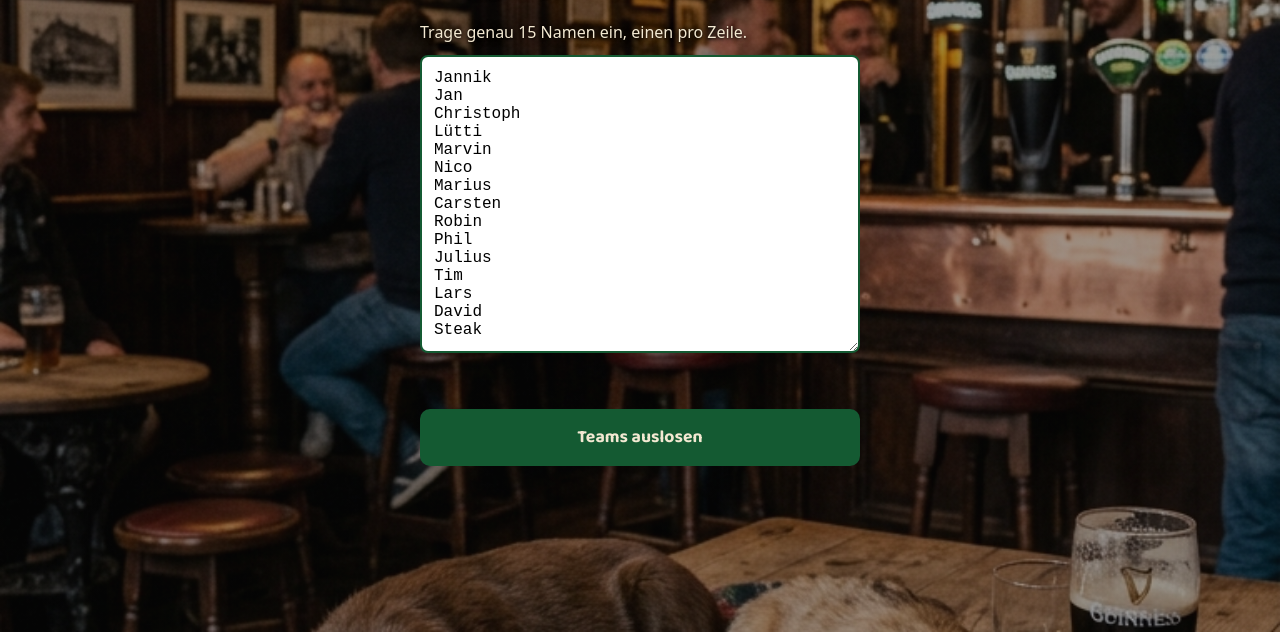
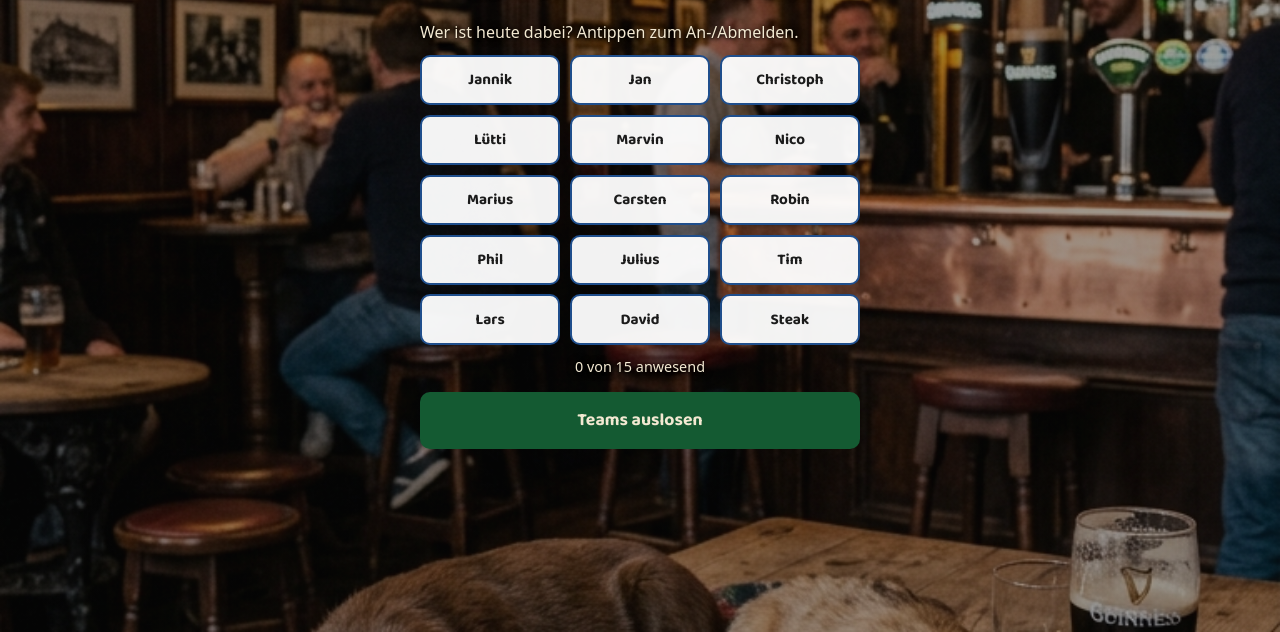
Before and after one commit to Rockokockoloris/dublin-rng, a plain HTML site: page index.html in a window 1280 px wide. Shown: the part 168-800 px from the top of the page. Drawn offline with Linux system fonts and the light colour scheme.

Commit message:
enhance setup to choose currently present people

```diff
--- a/app.js
+++ b/app.js
@@ -1,11 +1,12 @@
+const PRESET_NAMES = ["Jannik", "Jan", "Christoph", "Lütti", "Marvin", "Nico", "Marius", "Carsten", "Robin", "Phil", "Julius", "Tim", "Lars", "David", "Steak"];
 const MONTH_PAIRS = ["Januar / Februar", "März / April", "Mai / Juni", "Juli / August", "September / Oktober", "November / Dezember"];
 
 const setupScreen = document.getElementById("setup");
 const revealScreen = document.getElementById("reveal");
 const summaryScreen = document.getElementById("summary");
 
-const namesInput = document.getElementById("names-input");
-const setupError = document.getElementById("setup-error");
+const nameCardsEl = document.getElementById("name-cards");
+const presentCountEl = document.getElementById("present-count");
 const drawBtn = document.getElementById("draw-btn");
 
 const progressEl = document.querySelector(".progress");
@@ -17,6 +18,7 @@ const restartBtn = document.getElementById("restart-btn");
 
 let steps = [];
 let stepIndex = 0;
+const presentNames = new Set();
 
 function shuffle(array) {
   const result = array.slice();
@@ -27,27 +29,31 @@ function shuffle(array) {
   return result;
 }
 
-function parseNames(raw) {
-  return raw
-    .split("\n")
-    .map(n => n.trim())
-    .filter(n => n.length > 0);
+function renderNameCards() {
+  nameCardsEl.innerHTML = PRESET_NAMES.map(name => `
+    <button type="button" class="name-card" data-name="${name}" aria-pressed="false">${name}</button>
+  `).join("");
+  updatePresentCount();
 }
 
-function validateNames(names) {
-  if (names.length !== 15) {
-    return `Es müssen genau 15 Namen sein (aktuell: ${names.length}).`;
+function updatePresentCount() {
+  presentCountEl.textContent = `${presentNames.size} von ${PRESET_NAMES.length} anwesend`;
+}
+
+nameCardsEl.addEventListener("click", (event) => {
+  const card = event.target.closest(".name-card");
+  if (!card) return;
+  const name = card.dataset.name;
+  const isSelected = presentNames.has(name);
+  if (isSelected) {
+    presentNames.delete(name);
+  } else {
+    presentNames.add(name);
   }
-  const seen = new Set();
-  for (const name of names) {
-    const key = name.toLowerCase();
-    if (seen.has(key)) {
-      return `Der Name "${name}" kommt doppelt vor.`;
-    }
-    seen.add(key);
-  }
-  return null;
-}
+  card.classList.toggle("selected", !isSelected);
+  card.setAttribute("aria-pressed", String(!isSelected));
+  updatePresentCount();
+});
 
 function buildSteps(names) {
   const shuffled = shuffle(names);
@@ -94,14 +100,7 @@ function renderSummary() {
 }
 
 drawBtn.addEventListener("click", () => {
-  const names = parseNames(namesInput.value);
-  const error = validateNames(names);
-  if (error) {
-    setupError.textContent = error;
-    return;
-  }
-  setupError.textContent = "";
-  steps = buildSteps(names);
+  steps = buildSteps(PRESET_NAMES);
   stepIndex = 0;
   showScreen(revealScreen);
   renderStep();
@@ -118,7 +117,9 @@ nextBtn.addEventListener("click", () => {
 });
 
 restartBtn.addEventListener("click", () => {
-  namesInput.value = "";
-  setupError.textContent = "";
+  presentNames.clear();
+  renderNameCards();
   showScreen(setupScreen);
 });
+
+renderNameCards();
--- a/index.html
+++ b/index.html
@@ -18,23 +18,9 @@
   </header>
 
   <section id="setup" class="screen">
-    <p class="hint">Trage genau 15 Namen ein, einen pro Zeile.</p>
-    <textarea id="names-input" rows="15">Jannik
-Jan
-Christoph
-Lütti
-Marvin
-Nico
-Marius
-Carsten
-Robin
-Phil
-Julius
-Tim
-Lars
-David
-Steak</textarea>
-    <p id="setup-error" class="error" role="alert"></p>
+    <p class="hint">Wer ist heute dabei? Antippen zum An-/Abmelden.</p>
+    <div id="name-cards" class="name-cards"></div>
+    <p id="present-count" class="present-count"></p>
     <button id="draw-btn" class="btn-primary">Teams auslosen</button>
   </section>
 
--- a/styles.css
+++ b/styles.css
@@ -72,30 +72,47 @@ h1 {
   text-shadow: 0 1px 3px rgba(0, 0, 0, 0.9), 0 0 8px rgba(0, 0, 0, 0.7);
 }
 
-textarea {
-  width: 100%;
-  font-size: 1rem;
-  padding: 0.75rem;
-  border: 2px solid var(--door-green);
-  border-radius: 8px;
-  background: white;
-  resize: vertical;
+.name-cards {
+  display: grid;
+  grid-template-columns: repeat(3, 1fr);
+  gap: 0.6rem;
+  margin-bottom: 0.75rem;
 }
 
-.error {
-  display: inline-block;
-  color: var(--door-red);
-  min-height: 1.2em;
-  margin: 0.5rem 0;
-  padding: 0 0.1rem;
+.name-card {
+  background: rgba(255, 255, 255, 0.95);
+  border: 2px solid var(--door-blue);
+  border-radius: 10px;
+  padding: 0.7rem 0.3rem;
+  font-family: "Baloo 2", system-ui, sans-serif;
   font-size: 0.95rem;
-  font-weight: 700;
-  background: rgba(255, 255, 255, 0.85);
-  border-radius: 4px;
+  font-weight: 600;
+  color: var(--guinness-black);
+  text-align: center;
+  cursor: pointer;
+  -webkit-tap-highlight-color: transparent;
 }
 
-.error:empty {
-  background: none;
+.name-card:active {
+  transform: scale(0.96);
+}
+
+.name-card.selected {
+  background: var(--door-green);
+  border-color: var(--door-green);
+  color: var(--guinness-cream);
+}
+
+.name-card.selected::after {
+  content: " ✓";
+}
+
+.present-count {
+  text-align: center;
+  margin: 0 0 1rem;
+  color: var(--guinness-cream);
+  text-shadow: 0 1px 3px rgba(0, 0, 0, 0.9), 0 0 8px rgba(0, 0, 0, 0.7);
+  font-size: 0.9rem;
 }
 
 .btn-primary, .btn-secondary {
```
